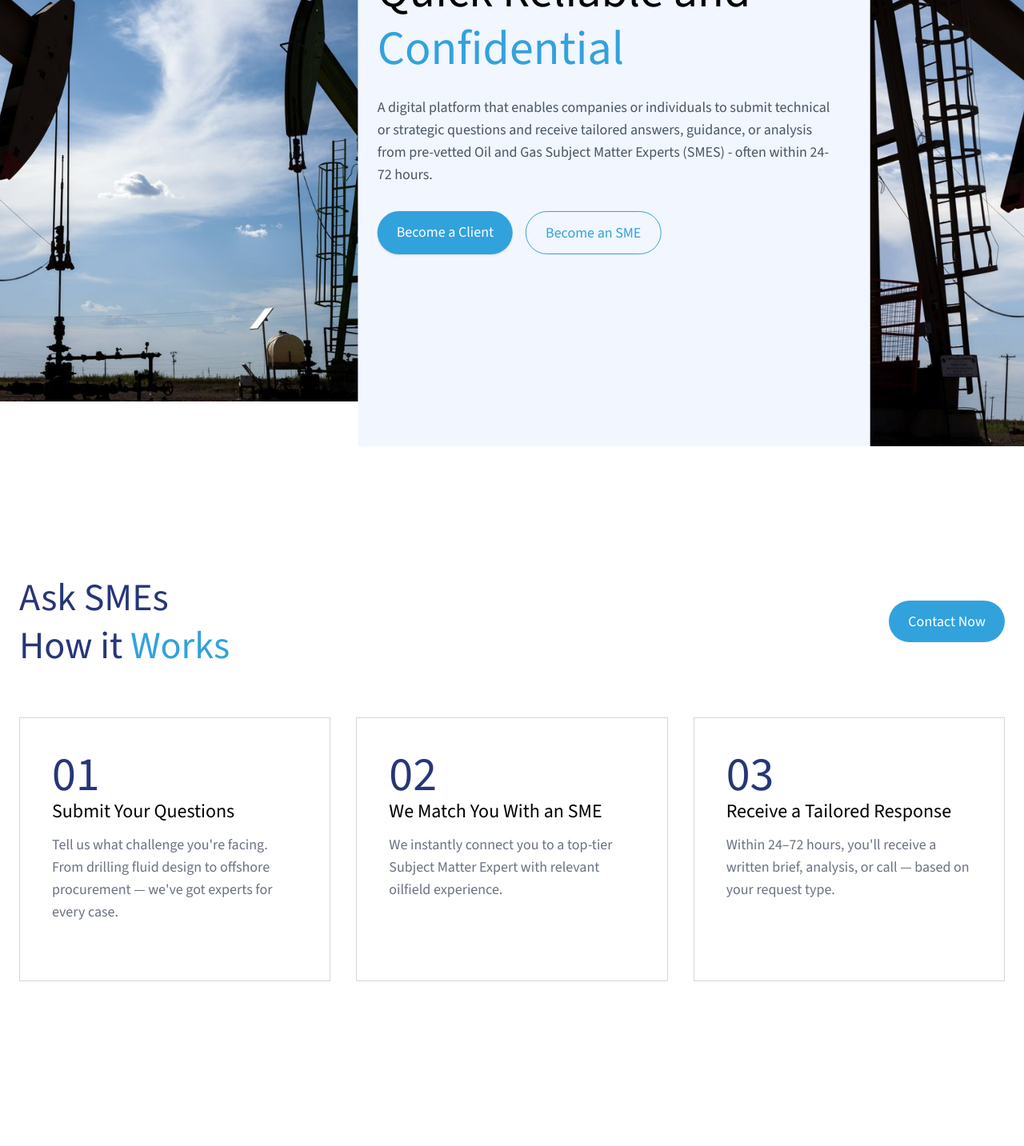
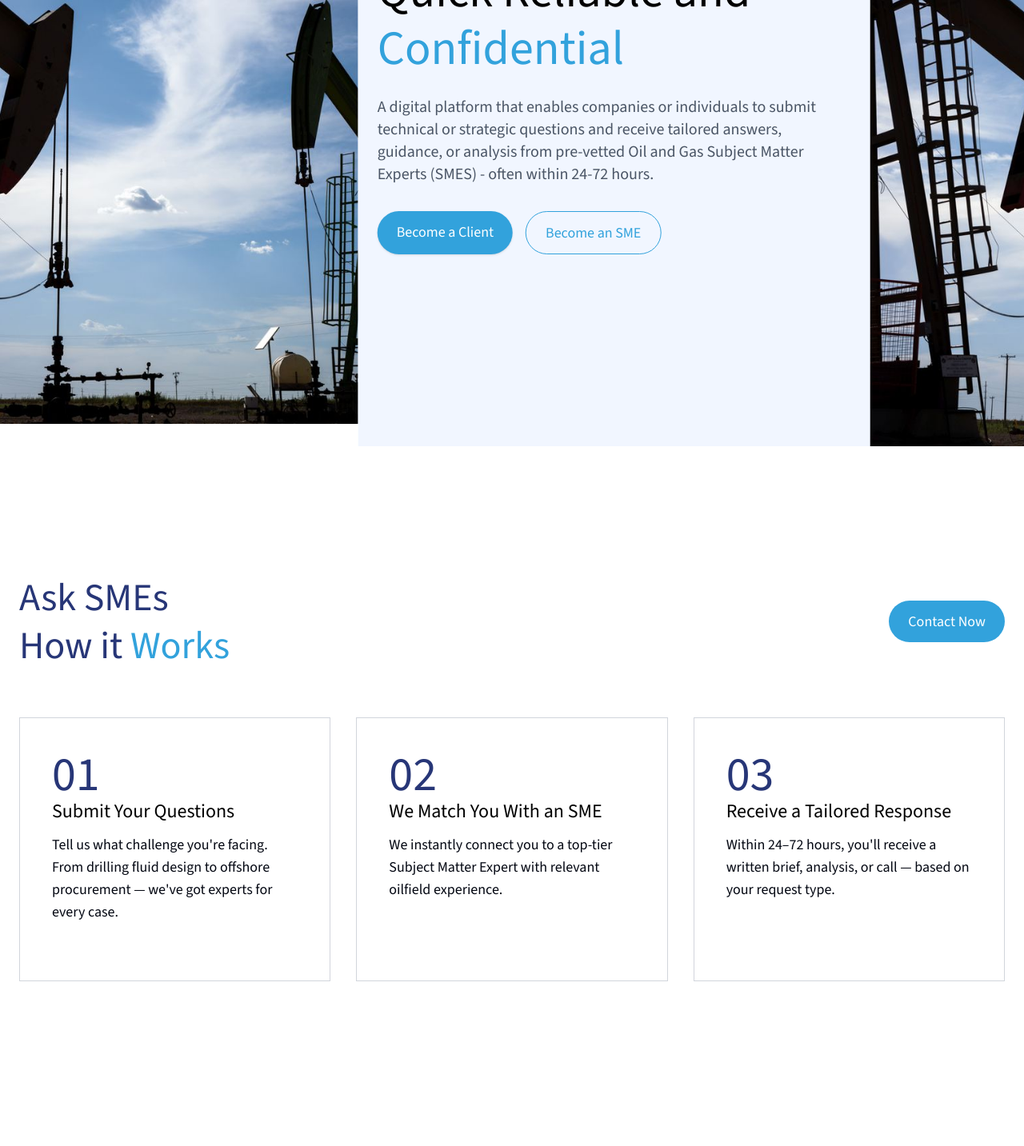
Before and after one commit to ajaythekkiniyil/sme-frontent, a Next.js app: page / in a window 1280 px wide. Shown: the part 380-1813 px from the top of the page at 80% size. Built offline with nearby package versions, Linux system fonts and the light colour scheme; no server answers.

Commit message:
small changes

```diff
--- a/src/app/components/Footer.tsx
+++ b/src/app/components/Footer.tsx
@@ -20,8 +20,8 @@ export default function Footer() {
                     </Link>
                     <ul className="mt-4 space-y-2 text-md text-gray-600">
                         <li>info@smeoncall.co</li>
-                        <li>152 Thatcher Road St, Mahattan, NY 10463, United States</li>
-                        <li>(+068) 568 9696</li>
+                        {/* <li>152 Thatcher Road St, Mahattan, NY 10463, United States</li>
+                        <li>(+068) 568 9696</li> */}
                     </ul>
 
                     {/* Social Links */}
--- a/src/app/components/commonHeader.jsx
+++ b/src/app/components/commonHeader.jsx
@@ -28,7 +28,7 @@ export default function CommonHeader({ headerData }) {
                         </span>
                     </h1>
 
-                    <p className="mb-8 md:mb-12 text-xl text-white font-regular">{headerData?.description}</p>
+                    <p className="mb-8 md:mb-12 text-2xl text-white font-regular">{headerData?.description}</p>
 
                     {headerData?.primary_button_link && <Link href={headerData?.primary_button_link} className="cursor-pointer px-6 py-3 bg-[#32A2DC] text-white rounded-full text-lg shadow hover:bg-[#2790c7] transition">
                         {headerData?.primary_button_text}
--- a/src/app/components/homePage/heroSection.tsx
+++ b/src/app/components/homePage/heroSection.tsx
@@ -38,7 +38,7 @@ export default function HeroSection({ HeroSection }: any) {
                                         {slide.title}{" "}
                                         <span className="text-[#32A2DC]">{slide.highlighted_text}</span>
                                     </h1>
-                                    <p className="text-gray-600 mb-8 text-base md:text-lg max-w-xl mx-auto lg:mx-0">
+                                    <p className="text-gray-600 mb-8 text-xl md:text-xl max-w-xl mx-auto lg:mx-0">
                                         {slide.description[0].children[0].text}
                                     </p>
                                     <div className="flex flex-col sm:flex-row justify-center lg:justify-start gap-4">
--- a/src/app/components/homePage/howItWorks.tsx
+++ b/src/app/components/homePage/howItWorks.tsx
@@ -23,7 +23,7 @@ export default function HowItWorksSection({ HowItWorksData }: any) {
               <h2 className="text-6xl text-[#273677]">01</h2>
               {/* <MessageSquare className="w-10 h-10 my-8 text-[#32A2DC]" /> */}
               <h3 className="text-2xl text-black mb-3">{HowItWorksData[0]?.step_title}</h3>
-              <p className="mb-8 text-gray-500 text-lg font-light">
+              <p className="mb-8 text-gray-950 text-lg font-light">
                 {HowItWorksData[0]?.step_description[0].children[0].text}
               </p>
               {/* <Link href={HowItWorksData[0]?.primary_button_link} className="text-[#32A2DC] text-lg border-b border-b-[#32A2DC]">
@@ -36,7 +36,7 @@ export default function HowItWorksSection({ HowItWorksData }: any) {
               <h2 className="text-6xl text-[#273677]">02</h2>
               {/* <Users className="w-10 h-10 my-8 text-[#32A2DC]" /> */}
               <h3 className="text-2xl text-black mb-3">{HowItWorksData[1]?.step_title}</h3>
-              <p className="mb-8 text-gray-500 text-lg font-light">
+              <p className="mb-8 text-gray-950 text-lg font-light">
                 {HowItWorksData[1]?.step_description[0].children[0].text}
               </p>
               {/* <Link href={HowItWorksData[1]?.primary_button_link ?? "#"} className="text-[#32A2DC] text-lg border-b border-b-[#32A2DC]">
@@ -49,7 +49,7 @@ export default function HowItWorksSection({ HowItWorksData }: any) {
               <h2 className="text-6xl text-[#273677]">03</h2>
               {/* <FileCheck className="w-10 h-10 my-8 text-[#32A2DC]" /> */}
               <h3 className="text-2xl text-black mb-3">{HowItWorksData[2]?.step_title}</h3>
-              <p className="mb-8 text-gray-500 text-lg font-light">
+              <p className="mb-8 text-gray-950 text-lg font-light">
                 {HowItWorksData[2]?.step_description[0].children[0].text}
               </p>
               {/* <Link href={HowItWorksData[2]?.primary_button_link ?? "#"} className="text-[#32A2DC] text-lg border-b border-b-[#32A2DC]">
--- a/src/app/contact-us/page.tsx
+++ b/src/app/contact-us/page.tsx
@@ -71,22 +71,22 @@ export default function SMEs() {
               </p>
 
               <div className="space-y-4 text-gray-700">
-                <p className="flex items-center gap-3">
+                {getInTouch.location && <p className="flex items-center gap-3">
                   <MapPin className="w-6 h-6 text-[#32A2DC]" />
                   {getInTouch.location}
-                </p>
+                </p>}
                 <p className="flex items-center gap-3">
                   <Mail className="w-6 h-6 text-[#32A2DC]" />
                   <a href={`mailto:${getInTouch.email}`} className="hover:underline">
                     {getInTouch.email}
                   </a>
                 </p>
-                <p className="flex items-center gap-3">
+                {getInTouch.phone && <p className="flex items-center gap-3">
                   <Phone className="w-6 h-6 text-[#32A2DC]" />
                   <a href={`tel:${getInTouch.phone}`} className="hover:underline">
                     {getInTouch.phone}
                   </a>
-                </p>
+                </p>}
               </div>
             </div>
 
--- a/src/app/lib/contact-us/defaultGetInTouch.ts
+++ b/src/app/lib/contact-us/defaultGetInTouch.ts
@@ -1,9 +1,9 @@
 export const defaultGetInTouch = {
     title: "Get in Touch",
     description: "Get in touch with our Dubai team for inquiries and support.",
-    location: "Downtown Business Tower, Dubai",
-    email: "dubai@company.com",
-    phone: "+971 4 555 0123",
+    location: "",
+    email: "info@smeoncall.co",
+    phone: "", //+971 4 555 0123
     image: {
         url: "",
     }
```
